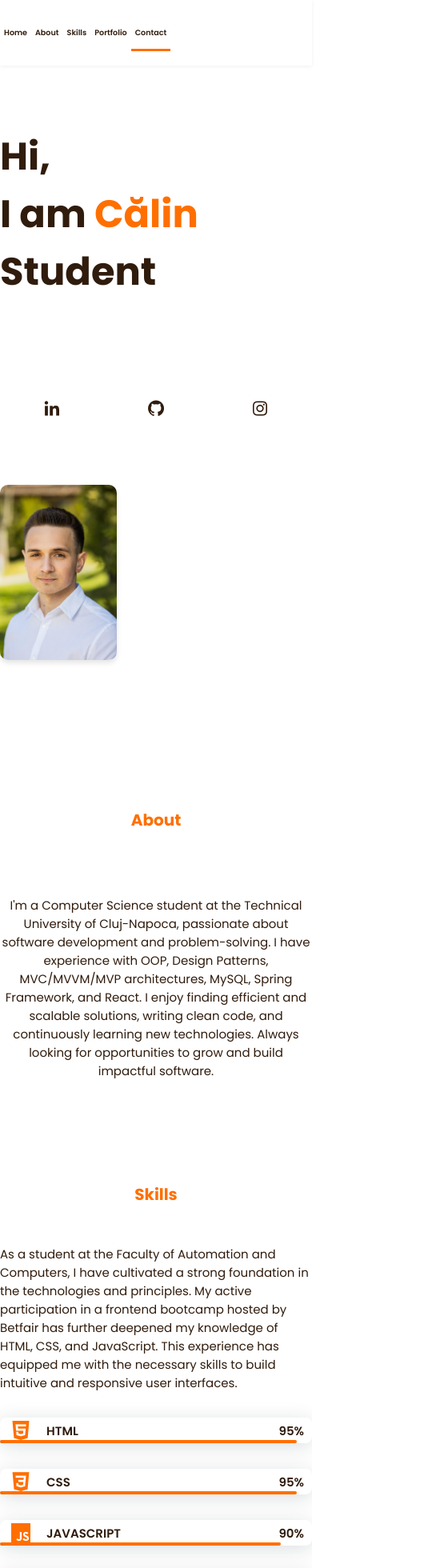
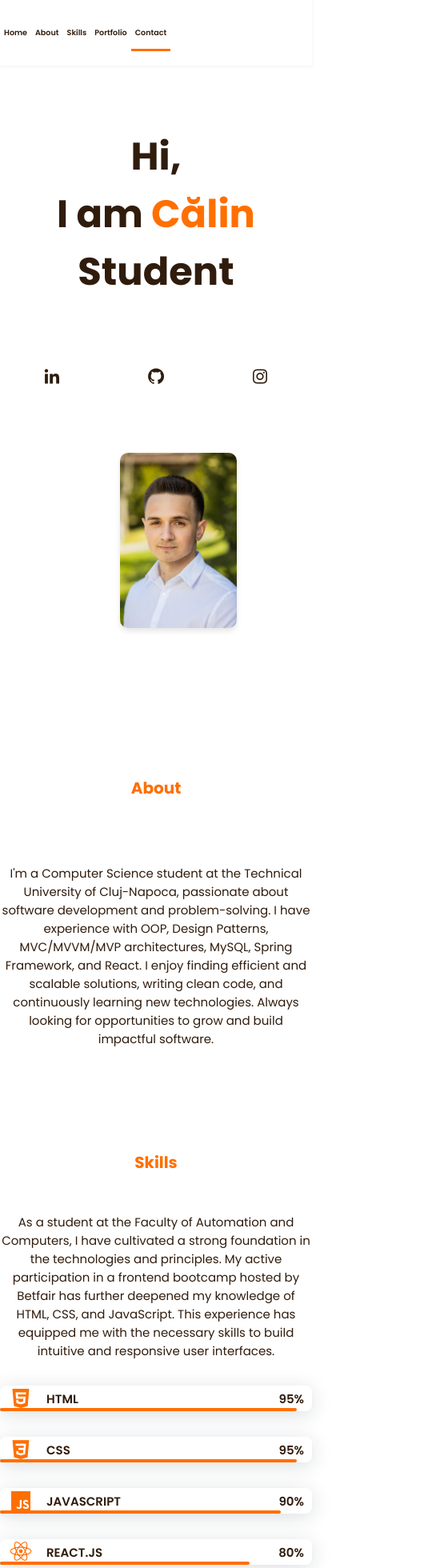
Before and after one commit to StroiaCalin/Resume4, a React (Vite) app: page / in a window 390 px wide. Shown: the top 1960 px of the page at 80% size, 540 px wide, since content can reach past the window. Built offline with nearby package versions, Linux system fonts and the light colour scheme.

Commit message:
fourty-four

```diff
--- a/public/styles.css
+++ b/public/styles.css
@@ -458,6 +458,15 @@ img {
 
 
 @media (max-width: 393px) {
+  .home__title, .home__data {
+    text-align: center; /* Centrarea titlului și a datelor din Home */
+    width: 100%;
+    margin: 0 auto;
+  }
+
+  .skills__container, .skills__text {
+    text-align: center; /* Centrarea textului din secțiunea Skills */
+  }
   .nav {
     padding: 0; /* Elimină padding-ul pentru a economisi spațiu */
   }
@@ -502,7 +511,7 @@ img {
     height: auto; /* Asigură-te că imaginea este scalată corect */
     width: 100%; /* Limitază lățimea la 100% */
     position: static; /* Elimină poziționarea absolută dacă nu este necesară */
-    margin: 0 auto; /* Centrarea imaginii */
+    margin-left: 150px; /* Centrarea imaginii */
   }
 
   .home__social-icon {
@@ -526,7 +535,9 @@ img {
     padding: 0 10px; /* Adaugă un padding mic pentru a preveni overflow-ul */
     text-align: center; /* Centrează textul */
   }
-
+  .work__container {
+    grid-template-columns: 1fr;
+  }
   .form input, .form button, .ToDoButton {
     width: 100%; /* Asigură-te că elementele de formular nu depășesc lățimea containerului */
     margin: 5px auto; /* Centrează-le orizontal */
```
